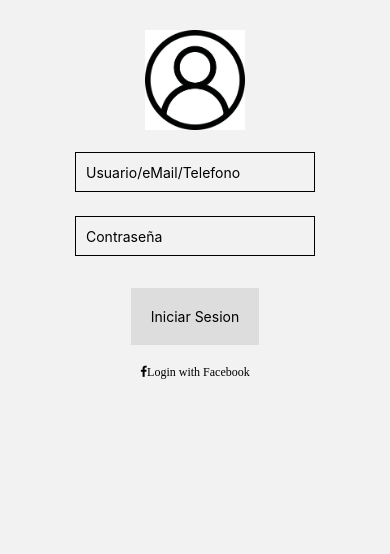
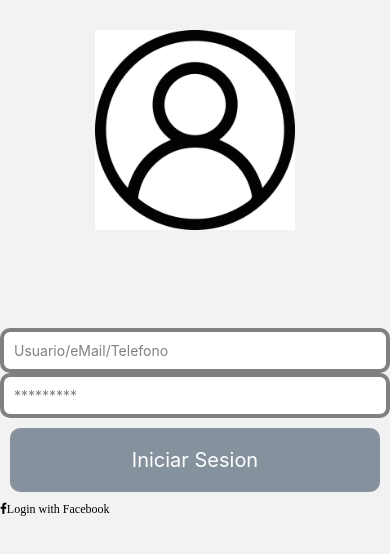
Before and after one commit to tonildo123/CrudFirebaseRN, a React Native app: screen /Login in a window 390 px wide. Shown: the top 554 px of the page. Built offline with nearby package versions, Linux system fonts and the light colour scheme.

Commit message:
mejoras de la vista

```diff
--- a/src/components/screens/CreateCreen.js
+++ b/src/components/screens/CreateCreen.js
@@ -4,11 +4,15 @@
 
 import React, {useState} from 'react';
 import {
-    View, Text, StyleSheet, Image, SafeAreaView, TextInput, TouchableOpacity,Button
+    View, Text, StyleSheet, Image, SafeAreaView, TextInput, TouchableOpacity,Button, Dimensions
  } from 'react-native';
  import firestore from '@react-native-firebase/firestore';
 import {launchCamera, launchImageLibrary} from 'react-native-image-picker';
 
+var { height } = Dimensions.get('window');
+
+var box_count = 15;
+var box_height = height / box_count;
 
 const CreateCreen = () => {
 
@@ -97,14 +101,18 @@ const CreateCreen = () => {
 
   return (
     <View style={styles.container}>
-      <Button
-        title='Seleccionar imagen'
-        onPress={handleImagen}
-      />
+      <View style={[styles.box, styles.box1]}>
+        <Button
+          title='Seleccionar una imagen'
+          onPress={handleImagen}
+        />
+      </View>
+      <View style={[styles.box, styles.box1]}>
        <Button
         title='Tomar una fotografia'
         onPress={handleFoto}
       />
+      </View>
       <Image
         style={{
           alignSelf:'center',
@@ -144,8 +152,17 @@ const CreateCreen = () => {
 const styles = StyleSheet.create({
   container: {
     flex: 1,
-    alignItems:'center',
+    flexDirection: 'column',
 
+  },
+  box: {
+    height: box_height,
+  },
+  box1: {
+      backgroundColor: '#2196F3',
+      borderWidth: 4,
+      borderColor: "#20232a",
+      borderRadius: 6,
   },
   image: {
     width: 100,
@@ -165,10 +182,13 @@ const styles = StyleSheet.create({
       margin:5,
     },
     button: {
-      alignItems: "center",
-      backgroundColor: "#DDDDDD",
-      padding:20,
-      margin:20,
+      backgroundColor: '#2196F3',
+      borderWidth: 4,
+      borderColor: "#20232a",
+      borderRadius: 6,
+      fontSize:50,
+      padding:10,
+      alignSelf:'center',
     },
 });
 
--- a/src/components/screens/HomeScreen.js
+++ b/src/components/screens/HomeScreen.js
@@ -94,7 +94,7 @@ const HomeScreen = ({navigation}) => {
     return(
       <TouchableOpacity
           onPress={()=>handleDelete(item)}
-          style={{flexDirection:'column', margin:10}}
+          style={{flexDirection:'column', margin:10,alignItems: "center",}}
         >
         <Text style={styles.txtDescripcion}>{item.descripcion}</Text>
           <Text style={styles.textPrecio}>$ {item.precio}</Text>
@@ -115,7 +115,7 @@ const HomeScreen = ({navigation}) => {
             style={styles.button}
             onPress={handleProducto}
             >
-            <Text>Subir un producto nuevo</Text>
+            <Text style={styles.textButton}>Subir un producto nuevo</Text>
           </TouchableOpacity>
           <Text style={styles.title}>PRODUCTOS</Text>
           <FlatList
@@ -132,21 +132,28 @@ const HomeScreen = ({navigation}) => {
 const styles = StyleSheet.create({
   container: {
     flex: 1,
-    alignItems:'center'
-
+    flexDirection: 'column',
+    backgroundColor:'grey'
   },
   title:{
-    backgroundColor:'#337AFF',
-    color:'white',
-    paddingHorizontal:50,
-    paddingVertical:10,
+    marginTop: 1,
+    paddingVertical: 8,
+    borderWidth: 4,
+    borderColor: "#20232a",
+    borderRadius: 6,
+    backgroundColor: "#283747",
+    color: "white",
+    textAlign: "center",
+    fontSize: 30,
+    fontWeight: "bold"
   },
   image: {
-    width: '100%',
-    height: 150,
+    width: 200,
+    height: 250,
     resizeMode : 'contain', // es como el objetfit de css
     padding:100,
     marginTop:20,
+    borderRadius: 8,
 
   },
   input: {
@@ -157,18 +164,31 @@ const styles = StyleSheet.create({
       // margin:20,
     },
     button: {
+      marginTop: 1,
+      paddingVertical: 8,
+      borderWidth: 4,
+      borderColor: "#20232a",
+      borderRadius: 6,
+      backgroundColor: "#61dafb",
+      color: "#20232a",
+      textAlign: "center",
+      fontSize: 30,
+      fontWeight: "bold",
       alignItems: "center",
-      backgroundColor: "#DDDDDD",
-      padding:20,
-      margin:20,
+    },
+    textButton:{
+      fontSize:25,
     },
     textPrecio:{
       backgroundColor:'grey',
       color:'white',
+      fontSize:25,
+
     },
     txtDescripcion:{
-      backgroundColor:'black',
+      // backgroundColor:'black',
       color:'white',
+      fontSize:25,
     },
 });
 
--- a/src/components/screens/LoginScreens.js
+++ b/src/components/screens/LoginScreens.js
@@ -15,7 +15,7 @@ const LoginScreens = ({navigation}) => {
 
 
   const [text, onChangeText] = useState("Usuario/eMail/Telefono");
-  const [number, onChangeNumber] = useState(null);
+  const [number, onChangeNumber] = useState('*********');
 
 
 
@@ -27,7 +27,10 @@ const LoginScreens = ({navigation}) => {
 
   return (
     <View style={styles.container}>
-      <Image source={logoImg} style={styles.image} />
+      <View style={styles.logo}>
+        <Image source={logoImg} style={styles.image} />
+      </View>
+
       <View>
       <SafeAreaView>
       <TextInput
@@ -49,7 +52,7 @@ const LoginScreens = ({navigation}) => {
          style={styles.button}
          onPress={handleLogin}
         >
-          <Text>Iniciar Sesion</Text>
+          <Text style={styles.textButton}>Iniciar Sesion</Text>
         </TouchableOpacity>
       </View>
       <View>
@@ -71,30 +74,47 @@ const LoginScreens = ({navigation}) => {
 const styles = StyleSheet.create({
   container: {
     flex: 1,
-    alignItems:'center'
+    flexDirection: 'column',
+
+  },
+  logo:{
+    flex: 0.50,
+    // justifyContent:'center',
+    alignItems: "center",
 
   },
   image: {
-    width: 80,
-    height: 120,
+    width: 200,
+    height: 220,
     resizeMode : 'contain', // es como el objetfit de css
     padding:50,
     marginTop:20,
 
+
   },
   input: {
-      height: 40,
-      margin: 12,
-      borderWidth: 1,
+      backgroundColor: "white",
+      borderColor: "gray",
+      width: "100%",
+      borderWidth: 4,
+      borderRadius: 10,
       padding: 10,
-      // margin:20,
+      color:'grey',
     },
     button: {
       alignItems: "center",
-      backgroundColor: "#DDDDDD",
+      backgroundColor: "#85929E",
+      // borderWidth: 4,
+      borderRadius: 10,
       padding:20,
-      margin:20,
+      margin:10,
+      // fontSize:50,
+
     },
+    textButton:{
+      fontSize:20,
+      color:'white',
+    }
 });
 
 
```
